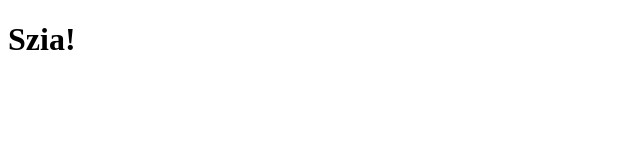
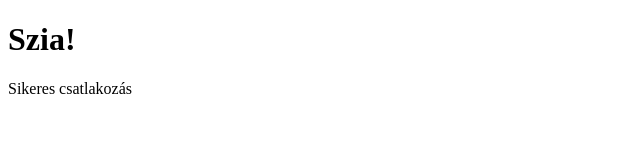
Before and after one commit to iktprojectSzTech/git_gyakorlas, a plain HTML site: page index.html in a window 1280 px wide. Shown: the whole page, without its empty margins (0-640 px from the left). Drawn offline with Linux system fonts and the light colour scheme.

Commit message:
bekezdés

```diff
--- a/index.html
+++ b/index.html
@@ -9,6 +9,7 @@
 
 <body>
     <h1>Szia!</h1>
+    <p>Sikeres csatlakozás</p>
 </body>
 
 </html>
```
